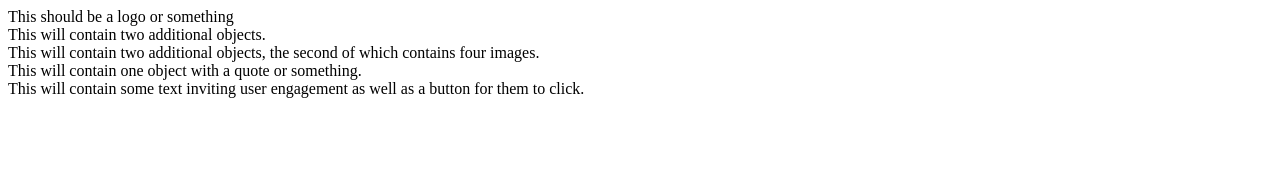
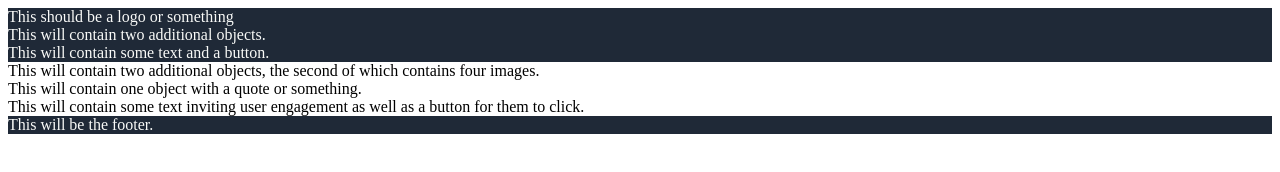
Before and after one commit to SlimPickens83/odin-project2-landingpage, a plain HTML site: page index.html in a window 1280 px wide. Drawn offline with Linux system fonts and the light colour scheme.

Commit message:
Added initial CSS and made minor edits to index.html

```diff
--- a/index.html
+++ b/index.html
@@ -1,24 +1,36 @@
 <!DOCTYPE html>
 <html lang="en">
+
     <head>
         <meta charset="utf-8">
+        <link rel="stylesheet" href="style.css">
         <title>Untitled Landing Page</title>
     </head>
+
     <body>
         <div class="header">
             This should be a logo or something
         </div>
         <div class="content_top">
             This will contain two additional objects.
+            <div class="text1">
+                This will contain some text and a button.
+            </div>
         </div>
         <div class="content_1">
             This will contain two additional objects, the second of which contains four images.
         </div>
         <div class="content_2">
-            This will contain one object with a quote or something.
+            <div class="quote">
+              This will contain one object with a quote or something.
+            </div>
         </div>
         <div class="engage">
             This will contain some text inviting user engagement as well as a button for them to click.
         </div>
+        <div class="footer">
+            This will be the footer.
+        </div>
     </body>
+
 </html>
--- a/style.css
+++ b/style.css
@@ -0,0 +1,9 @@
+body {
+    display: flex;
+    flex-direction: column;
+}
+
+.header, .footer, .content_top {
+    background-color: #1F2937;
+    color: #F9FAF8;
+}
```
